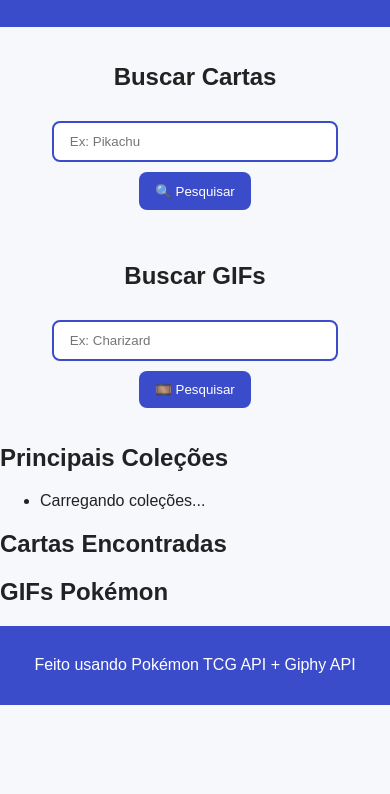
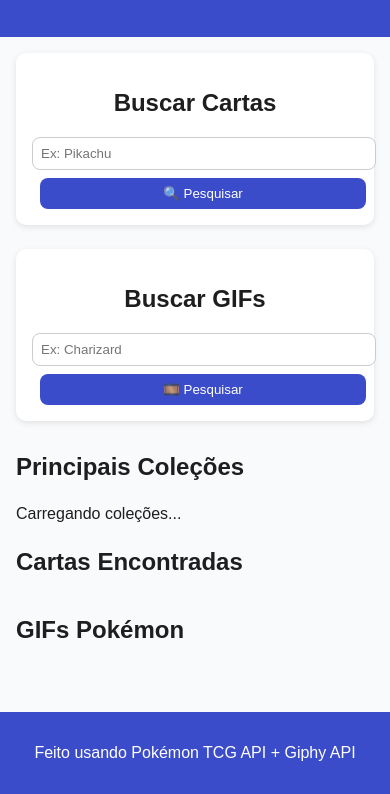
Before and after one commit to RandoUo/pkAPI, a plain HTML site: page index.html in a window 390 px wide. Shown: the part 143-937 px from the top of the page. Before the commit the page ends 848 px from the top, so only its background shows below. Drawn offline with Linux system fonts and the light colour scheme.

Commit message:
Refactor CSS for layout and design enhancements
Updated CSS variables and styles for improved layout and design.

```diff
--- a/style.css
+++ b/style.css
@@ -1,39 +1,124 @@
-:root{
-  --primary:#ffcb05;
-  --secondary:#3b4cca;
-  --bg:#f6f8fc;
-  --text:#222;
-  --muted:#6b7280;
+:root {
+  --bg: #f8fafc;
+  --primary: #ffcb05;
+  --secondary: #3b4cca;
+  --text: #1e1e1e;
+  --card-bg: #fff;
 }
-*{box-sizing:border-box;font-family:"Poppins",sans-serif}
-body{margin:0;background:var(--bg);color:var(--text);display:flex;flex-direction:column;min-height:100vh}
-header{background:var(--secondary);color:#fff;text-align:center;padding:1.2rem}
-.search-box{display:flex;justify-content:center;gap:10px;padding:1rem;flex-wrap:wrap}
-.search-box input{padding:.7rem 1rem;width:300px;max-width:80%;border-radius:8px;border:2px solid var(--secondary)}
-.search-box button{padding:.7rem 1rem;background:var(--secondary);color:#fff;border:none;border-radius:8px;cursor:pointer}
-.feedback{text-align:center;color:var(--muted);margin:0.4rem 0}
-.gifs-section{background:#fff;padding:1rem;border-top:4px solid var(--secondary)}
-.gifs{display:flex;flex-wrap:wrap;gap:8px;justify-content:center;margin-top:.6rem}
-.gifs img{width:140px;height:110px;object-fit:cover;border-radius:8px;box-shadow:0 4px 8px rgba(0,0,0,0.08);cursor:pointer}
-.cards{display:grid;grid-template-columns:repeat(auto-fit,minmax(220px,1fr));gap:1rem;padding:1rem}
-.card{background:#fff;border-radius:12px;padding:1rem;box-shadow:0 6px 18px rgba(0,0,0,0.08);cursor:pointer;display:flex;flex-direction:column;align-items:center;gap:.6rem}
-.card img{width:160px;height:140px;object-fit:contain;border-radius:8px;background:#f3f4f6}
-.card h3{margin:.2rem 0;font-size:1.05rem;text-align:center}
-.card p{margin:0;color:var(--muted);font-size:.9rem}
-.sets-section{background:#fff;padding:1rem;border-top:4px solid var(--secondary)}
-.sets{list-style:none;padding:0;display:flex;flex-wrap:wrap;gap:.5rem;justify-content:center}
-.sets li{background:var(--primary);padding:.4rem .8rem;border-radius:999px;font-weight:600}
-footer{text-align:center;background:var(--secondary);color:#fff;padding:.9rem;margin-top:auto}
 
-/* modal */
-.modal{display:none;position:fixed;inset:0;background:rgba(0,0,0,0.55);z-index:100;align-items:center;justify-content:center;padding:1rem}
-.modal[aria-hidden="false"]{display:flex}
-.modal-content{background:#fff;border-radius:12px;max-width:860px;width:100%;padding:1rem;box-shadow:0 10px 40px rgba(0,0,0,0.25);position:relative}
-.close{position:absolute;right:12px;top:8px;border:none;background:transparent;font-size:28px;cursor:pointer;color:#444}
-.modal-body{display:flex;flex-direction:column;align-items:center;gap:12px}
-.modal-body .media{display:flex;flex-wrap:wrap;gap:12px;justify-content:center;align-items:center}
-.modal-body img{max-width:320px;width:100%;border-radius:8px;box-shadow:0 8px 20px rgba(0,0,0,0.08)}
-@media(min-width:800px){
-  .modal-body{flex-direction:row;justify-content:space-between}
-  .modal-body .meta{max-width:380px;text-align:left}
+body {
+  font-family: "Poppins", sans-serif;
+  background: var(--bg);
+  color: var(--text);
+  margin: 0;
+  padding: 0;
 }
+
+header {
+  background: var(--secondary);
+  color: white;
+  text-align: center;
+  padding: 1.5rem 1rem;
+}
+
+main {
+  padding: 1rem;
+  max-width: 1000px;
+  margin: auto;
+}
+
+.search-section {
+  display: flex;
+  flex-wrap: wrap;
+  justify-content: center;
+  gap: 1.5rem;
+  margin-bottom: 2rem;
+}
+
+.search-box {
+  background: var(--card-bg);
+  padding: 1rem;
+  border-radius: 10px;
+  box-shadow: 0 2px 6px rgba(0,0,0,0.1);
+  width: 100%;
+  max-width: 400px;
+  text-align: center;
+}
+
+.search-box input {
+  width: 70%;
+  padding: 0.5rem;
+  border: 1px solid #ccc;
+  border-radius: 8px;
+}
+
+.search-box button {
+  padding: 0.5rem 0.8rem;
+  margin-left: 0.5rem;
+  border: none;
+  background: var(--secondary);
+  color: white;
+  border-radius: 8px;
+  cursor: pointer;
+  transition: 0.2s;
+}
+
+.search-box button:hover {
+  background: var(--primary);
+  color: var(--secondary);
+}
+
+.grid {
+  display: grid;
+  grid-template-columns: repeat(auto-fit, minmax(160px, 1fr));
+  gap: 1rem;
+}
+
+.card, .gif-item {
+  background: var(--card-bg);
+  border-radius: 10px;
+  box-shadow: 0 2px 5px rgba(0,0,0,0.1);
+  padding: 0.5rem;
+  text-align: center;
+  transition: transform 0.2s;
+}
+
+.card:hover, .gif-item:hover {
+  transform: scale(1.05);
+}
+
+.card img, .gif-item img {
+  width: 100%;
+  height: auto;
+  object-fit: contain;
+  border-radius: 8px;
+  background: #f0f0f0;
+  min-height: 180px;
+}
+
+ul {
+  list-style: none;
+  padding: 0;
+}
+
+li {
+  padding: 0.3rem 0;
+}
+
+footer {
+  text-align: center;
+  padding: 1rem;
+  margin-top: 2rem;
+  background: var(--secondary);
+  color: white;
+}
+
+@media (max-width: 600px) {
+  .search-box input {
+    width: 100%;
+    margin-bottom: 0.5rem;
+  }
+  .search-box button {
+    width: 100%;
+  }
+}
```
